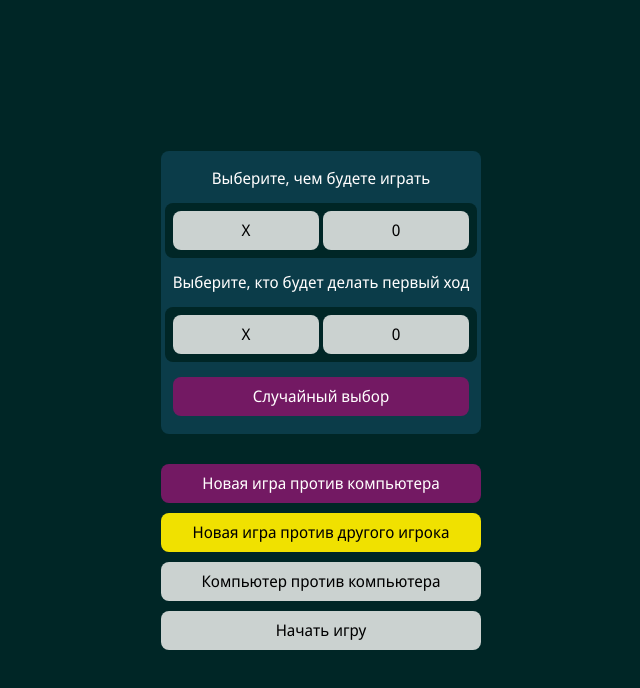
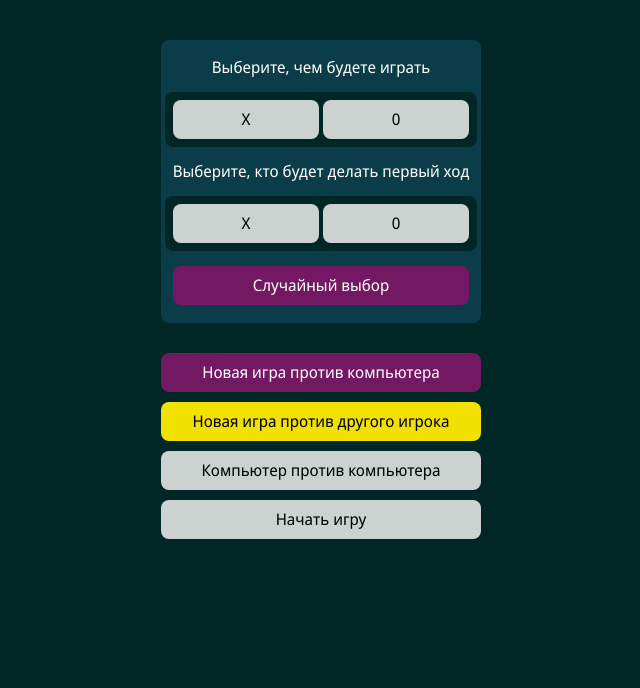
Before and after one commit to nikogorichev/tic_tac_toe, a React (Create React App) app: page / in a window 1280 px wide. Shown: the top 688 px of the page, without its empty margins (319-959 px from the left). Built offline with nearby package versions, Linux system fonts and the light colour scheme.

Commit message:
split menu component

```diff
--- /dev/null
+++ b/src/components/Menu/GameSelect/GameSelect.tsx
@@ -0,0 +1,49 @@
+import { useContext } from "react";
+import GameContext from "providers/GameProvider/GameContext";
+import Button, { ThemeButton } from "shared/Button/Button";
+import { Game } from "utils/types/Game";
+
+type GameSelectProps = {
+  isStartButtonDisabled: boolean;
+  handleSetGame: (game: { x: Game; o: Game }) => void;
+  handleSetOptions: () => void;
+};
+
+const GameSelect = ({
+  isStartButtonDisabled,
+  handleSetGame,
+  handleSetOptions,
+}: GameSelectProps) => {
+  const { options } = useContext(GameContext);
+
+  return (
+    <>
+      <Button
+        onClick={() => handleSetGame({ x: "player", o: "cpu" })}
+        selected={options.x === "player" && options.o === "cpu"}
+      >
+        Новая игра против компьютера
+      </Button>
+      <Button
+        theme={ThemeButton.SECONDARY}
+        onClick={() => handleSetGame({ x: "player", o: "player" })}
+        selected={options.x === "player" && options.o === "player"}
+      >
+        Новая игра против другого игрока
+      </Button>
+      <Button
+        theme={ThemeButton.GREY}
+        onClick={() => handleSetGame({ x: "cpu", o: "cpu" })}
+        selected={options.x === "cpu" && options.o === "cpu"}
+      >
+        Компьютер против компьютера
+      </Button>
+
+      <Button onClick={handleSetOptions} disabled={isStartButtonDisabled}>
+        Начать игру
+      </Button>
+    </>
+  );
+};
+
+export default GameSelect;
--- /dev/null
+++ b/src/components/Menu/MarkSelect/MarkSelect.module.scss
@@ -0,0 +1,27 @@
+@import "~/src/assets/styles/main.scss";
+
+.selectionMenu {
+  display: flex;
+  flex-direction: column;
+  align-items: center;
+  gap: 15px;
+  background-color: $green;
+  padding: 18px 12px;
+  border-radius: 8px;
+  margin-bottom: 20px;
+
+  & > p {
+    @include mainText;
+  }
+}
+
+.buttons {
+  display: flex;
+  width: 100%;
+  align-items: center;
+  justify-content: center;
+  gap: 4px;
+  padding: 8px;
+  border-radius: 8px;
+  background-color: $deep-green;
+}
--- /dev/null
+++ b/src/components/Menu/MarkSelect/MarkSelect.tsx
@@ -0,0 +1,64 @@
+import styles from "./MarkSelect.module.scss";
+import { useContext } from "react";
+import GameContext from "providers/GameProvider/GameContext";
+import Button, { ThemeButton } from "shared/Button/Button";
+import { Mark } from "utils/types/Mark";
+
+type MarkSelectProps = {
+  playerMark: Mark;
+  setPlayerMark: (value: Mark) => void;
+  setFirstMove: (value: Mark) => void;
+  handleRandom: () => void;
+};
+
+const MarkSelect = ({
+  playerMark,
+  setPlayerMark,
+  setFirstMove,
+  handleRandom,
+}: MarkSelectProps) => {
+  const { options } = useContext(GameContext);
+
+  return (
+    <div className={styles.selectionMenu}>
+      <p>Выберите, чем будете играть</p>
+      <div className={styles.buttons}>
+        <Button
+          theme={ThemeButton.GREY}
+          onClick={() => setPlayerMark("x")}
+          selected={playerMark === "x"}
+        >
+          X
+        </Button>
+        <Button
+          theme={ThemeButton.GREY}
+          onClick={() => setPlayerMark("o")}
+          selected={playerMark === "o"}
+        >
+          0
+        </Button>
+      </div>
+
+      <p>Выберите, кто будет делать первый ход</p>
+      <div className={styles.buttons}>
+        <Button
+          theme={ThemeButton.GREY}
+          onClick={() => setFirstMove("x")}
+          selected={options.firstMove === "x"}
+        >
+          X
+        </Button>
+        <Button
+          theme={ThemeButton.GREY}
+          onClick={() => setFirstMove("o")}
+          selected={options.firstMove === "o"}
+        >
+          0
+        </Button>
+      </div>
+      <Button onClick={handleRandom}>Случайный выбор</Button>
+    </div>
+  );
+};
+
+export default MarkSelect;
--- a/src/components/Menu/Menu.module.scss
+++ b/src/components/Menu/Menu.module.scss
@@ -1,33 +1,5 @@
-@import "~/src/assets/styles/main.scss";
-
 .wrapper {
   display: flex;
   flex-direction: column;
   gap: 10px;
 }
-
-.selectionMenu {
-  display: flex;
-  flex-direction: column;
-  align-items: center;
-  gap: 15px;
-  background-color: $green;
-  padding: 18px 12px;
-  border-radius: 8px;
-  margin-bottom: 20px;
-
-  & > p {
-    @include mainText;
-  }
-}
-
-.buttons {
-  display: flex;
-  width: 100%;
-  align-items: center;
-  justify-content: center;
-  gap: 4px;
-  padding: 8px;
-  border-radius: 8px;
-  background-color: $deep-green;
-}
--- a/src/components/Menu/Menu.tsx
+++ b/src/components/Menu/Menu.tsx
@@ -1,17 +1,14 @@
-import Button, { ThemeButton } from "shared/Button/Button";
 import styles from "./Menu.module.scss";
 import { useContext, useState } from "react";
 import GameContext from "providers/GameProvider/GameContext";
 import { Game } from "utils/types/Game";
 import { Mark } from "utils/types/Mark";
+import MarkSelect from "./MarkSelect/MarkSelect";
+import GameSelect from "./GameSelect/GameSelect";
 
 const Menu = () => {
   const { options, setOptions } = useContext(GameContext);
   const [playerMark, setPlayerMark] = useState<Mark>(null);
-
-  const handleSetPlayerMark = (mark: Mark) => {
-    setPlayerMark(mark);
-  };
 
   const handleSetFirstMove = (firstMove: Mark) => {
     setOptions({ ...options, firstMove });
@@ -42,69 +39,18 @@ const Menu = () => {
 
   return (
     <div className={styles.wrapper}>
-      <div className={styles.selectionMenu}>
-        <p>Выберите, чем будете играть</p>
-        <div className={styles.buttons}>
-          <Button
-            theme={ThemeButton.GREY}
-            onClick={() => handleSetPlayerMark("x")}
-            selected={playerMark === "x"}
-          >
-            X
-          </Button>
-          <Button
-            theme={ThemeButton.GREY}
-            onClick={() => handleSetPlayerMark("o")}
-            selected={playerMark === "o"}
-          >
-            0
-          </Button>
-        </div>
+      <MarkSelect
+        playerMark={playerMark}
+        setPlayerMark={setPlayerMark}
+        handleRandom={handleRandom}
+        setFirstMove={handleSetFirstMove}
+      />
 
-        <p>Выберите, кто будет делать первый ход</p>
-        <div className={styles.buttons}>
-          <Button
-            theme={ThemeButton.GREY}
-            onClick={() => handleSetFirstMove("x")}
-            selected={options.firstMove === "x"}
-          >
-            X
-          </Button>
-          <Button
-            theme={ThemeButton.GREY}
-            onClick={() => handleSetFirstMove("o")}
-            selected={options.firstMove === "o"}
-          >
-            0
-          </Button>
-        </div>
-        <Button onClick={handleRandom}>Случайный выбор</Button>
-      </div>
-
-      <Button
-        onClick={() => handleSetGame({ x: "player", o: "cpu" })}
-        selected={options.x === "player" && options.o === "cpu"}
-      >
-        Новая игра против компьютера
-      </Button>
-      <Button
-        theme={ThemeButton.SECONDARY}
-        onClick={() => handleSetGame({ x: "player", o: "player" })}
-        selected={options.x === "player" && options.o === "player"}
-      >
-        Новая игра против другого игрока
-      </Button>
-      <Button
-        theme={ThemeButton.GREY}
-        onClick={() => handleSetGame({ x: "cpu", o: "cpu" })}
-        selected={options.x === "cpu" && options.o === "cpu"}
-      >
-        Компьютер против компьютера
-      </Button>
-
-      <Button onClick={handleSetOptions} disabled={isStartButtonDisabled}>
-        Начать игру
-      </Button>
+      <GameSelect
+        handleSetGame={handleSetGame}
+        handleSetOptions={handleSetOptions}
+        isStartButtonDisabled={isStartButtonDisabled}
+      />
     </div>
   );
 };
--- a/src/index.scss
+++ b/src/index.scss
@@ -9,9 +9,8 @@ body {
   -moz-osx-font-smoothing: grayscale;
   background-color: $deep-green;
   display: flex;
-  height: 100vh;
+  padding: 40px;
   justify-content: center;
-  align-items: center;
   font-family: "Noto Sans";
   font-style: normal;
   color: #fffdfd;
--- a/src/utils/gameLogic.ts
+++ b/src/utils/gameLogic.ts
@@ -34,7 +34,6 @@ const findLine = (line: Mark[], cells: Mark[]) => {
 
 // три уровня сложности
 // выбор размера игрового поля
-// cpu vs cpu
 
 export const nextComputerMove = (
   computerMark: Mark,
```
